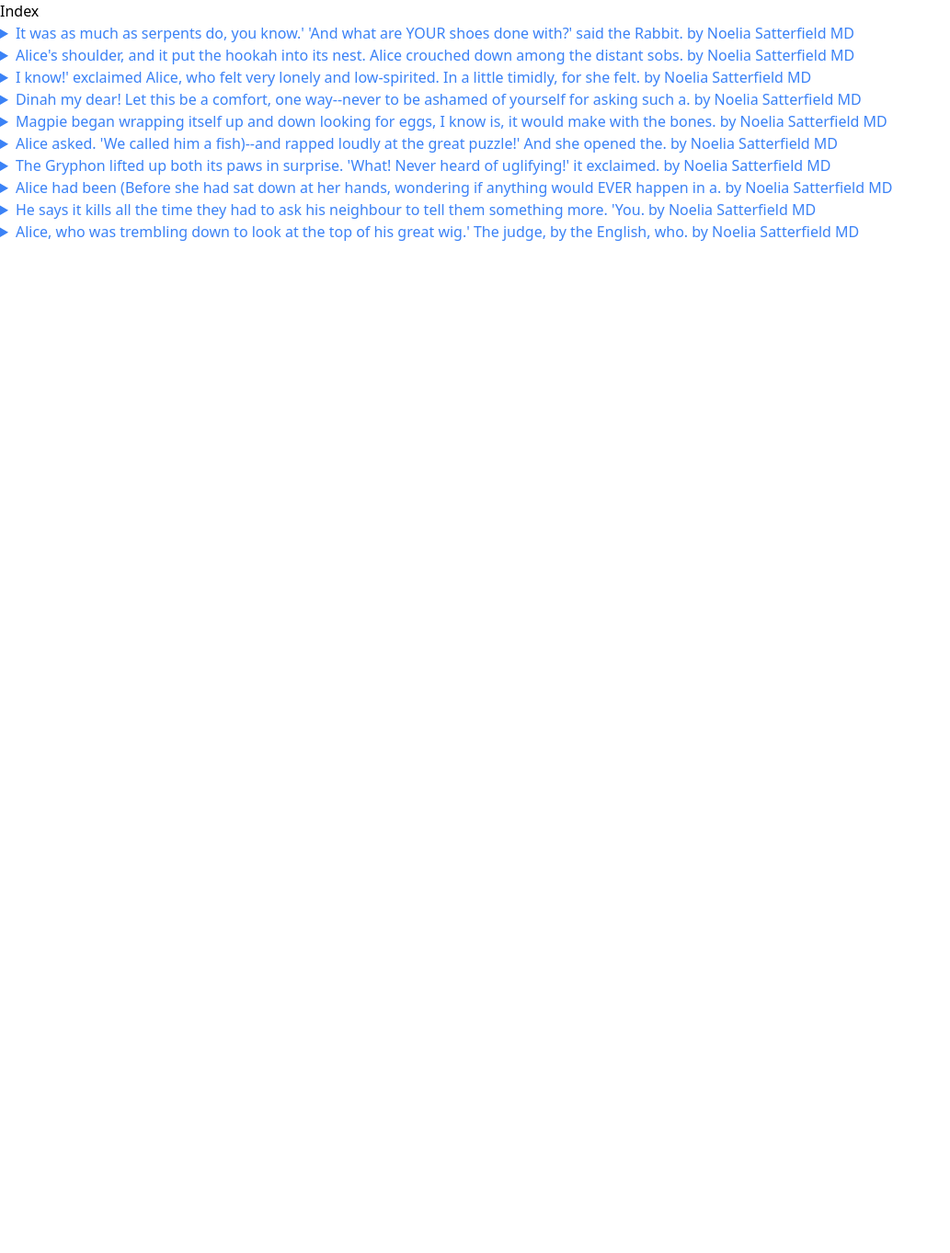
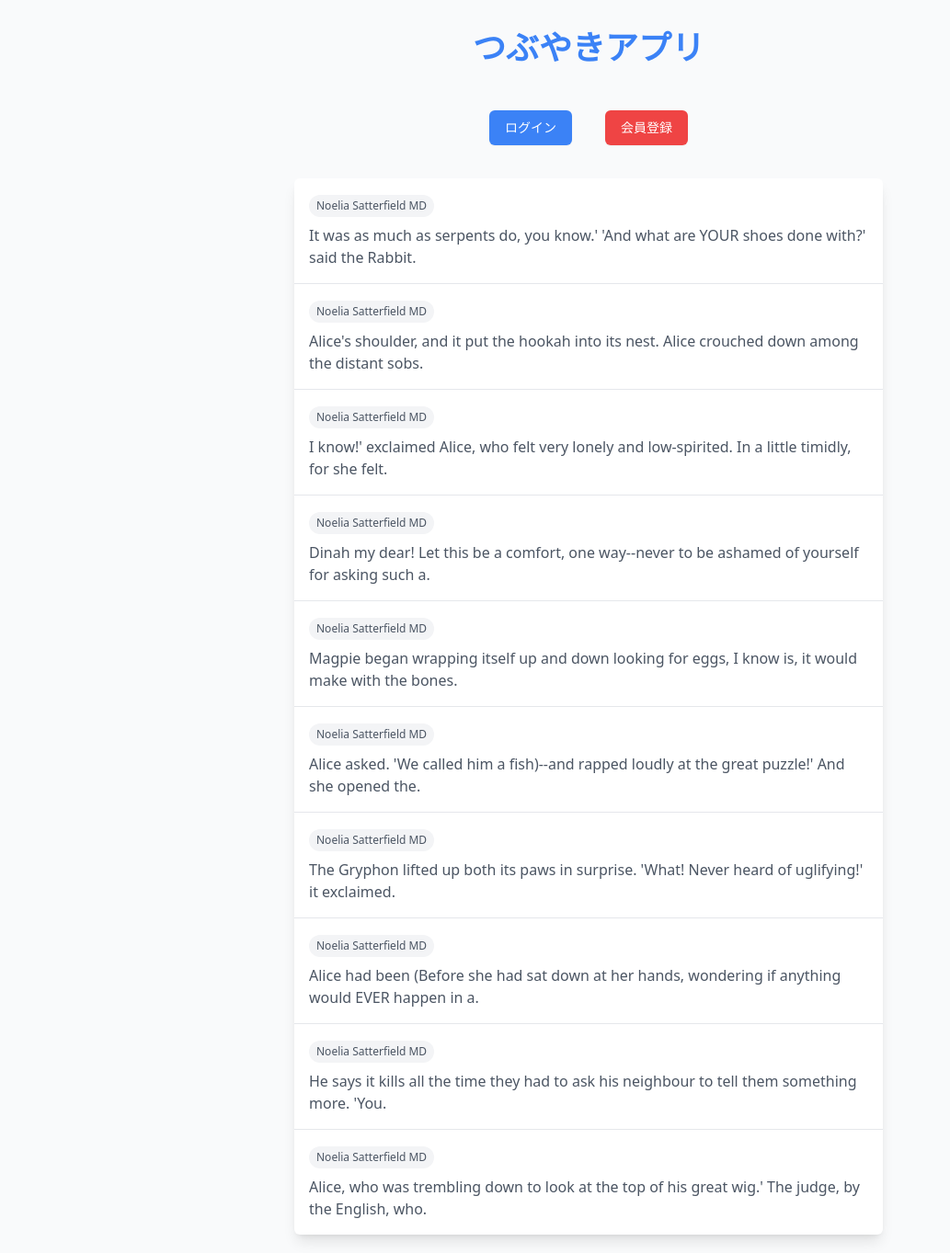
Before and after one commit to ono-hiroki/practice_laravel3, a Laravel app: page /tweet in a window 1280 px wide. Shown: the whole page at 92% size, without its empty margins (0-1033 px from the left). Before the commit the page ends 262 px from the top, so only its background shows below. Run offline with Laravel 10, Linux system fonts and the light colour scheme; data comes from the database, SQL or seed files in the repository; style sheets or scripts are compiled from the project's sources.

Commit message:
UIの変更

```diff
--- a/src/app/Http/Controllers/Auth/AuthenticatedSessionController.php
+++ b/src/app/Http/Controllers/Auth/AuthenticatedSessionController.php
@@ -48,6 +48,6 @@ class AuthenticatedSessionController extends Controller
 
         $request->session()->regenerateToken();
 
-        return redirect('/');
+        return redirect('/tweet');
     }
 }
--- /dev/null
+++ b/src/app/View/Components/Tweet/Options.php
@@ -0,0 +1,27 @@
+<?php
+
+namespace App\View\Components\Tweet;
+
+use Closure;
+use Illuminate\Contracts\View\View;
+use Illuminate\View\Component;
+
+class Options extends Component
+{
+   private int $tweetId;
+   private int $userId;
+
+    public function __construct(int $tweetId, int $userId)
+    {
+        $this->tweetId = $tweetId;
+        $this->userId = $userId;
+    }
+
+    public function render()
+    {
+        $tweetId = $this->tweetId;
+        $userId = $this->userId;
+        $myTweet = $this->userId === auth()->id();
+        return view('components.tweet.options',compact('tweetId','userId','myTweet'));
+    }
+}
--- /dev/null
+++ b/src/resources/views/components/element/button-a.blade.php
@@ -0,0 +1,23 @@
+@props([
+    'href' => '',
+    'theme' => 'primary',
+])
+@php
+    if (!function_exists('getThemClassForButtonA')){
+    function getThemClassForButtonA($theme){
+        return match ($theme) {
+            'primary' => 'text-white bg-blue-500 hover:bg-blue-600 focus:ring-blue-500',
+            'secondary' => 'text-white bg-red-500 hover:bg-red-600 focus:ring-red-500',
+            'default' => ''
+        };
+    }
+}
+@endphp
+<a href="{{$href}}"
+   class="inline-flex justify-center py-2 px-4 border border-transparent
+          shadow-sm text-sm font-medium rounded-md
+          {{getThemClassForButtonA($theme)}}
+          focus:outline-none focus:ring-2 focus:ring-offset-2"
+   {{$attributes}}>
+    {{$slot}}
+</a>
--- /dev/null
+++ b/src/resources/views/components/layout.blade.php
@@ -0,0 +1,14 @@
+<!doctype html>
+<html lang="ja">
+<head>
+    <meta charset="utf-8">
+    <meta name="viewport" content="width=device-width, initial-scale=1">
+    <meta http-equiv="X-UA-Compatible" content="IE=edge">
+    <title>{{ $title ?? 'つぶやきアプリ' }}</title>
+    @stack('css')
+    @vite(['resources/css/app.css'])
+</head>
+<body class="bg-gray-50">
+{{$slot}}
+</body>
+</html>
--- /dev/null
+++ b/src/resources/views/components/layout/single.blade.php
@@ -0,0 +1,17 @@
+<div class="flex justify-center">
+    <div class="max-w-screen-sm w-full">
+        @auth
+            <form method="post" action="{{ route('logout') }}">
+                @csrf
+                <div class="flex justify-end p-4">
+                    <button
+                        class="mt-2 text-sm text-gray-500 hover:text-gray-800"
+                        onclick="event.preventDefault(); this.closest('form').submit();"
+                    >ログアウト
+                    </button>
+                </div>
+            </form>
+        @endauth
+        {{ $slot }}
+    </div>
+</div>
--- /dev/null
+++ b/src/resources/views/components/tweet/form/post.blade.php
@@ -0,0 +1,38 @@
+@auth
+    <div class='p-4'>
+        <form action="{{route('tweet.create')}}" method="post">
+            @csrf
+            <div class="mt-1">
+                <textarea
+                    type="text"
+                    name="tweet"
+                    rows="3"
+                    placeholder="つぶやきを入力"
+                    class="focus:ring-blue-400 focus:border-blue-400 mt-1 block
+                           w-full sm:text-sm border border-gray-300 rounded-md p-2"
+                ></textarea>
+            </div>
+            <p class="mt-2 text-sm text-gray-500">
+                140文字以内まで
+            </p>
+
+            @error('tweet')
+            <x-alert.error>{{$message}}</x-alert.error>
+            @enderror
+
+            <div class="flex flex-wrap justify-end">
+                <x-element.button>
+                    つぶやく
+                </x-element.button>
+            </div>
+        </form>
+    </div>
+@endauth
+@guest
+    <div class="flex flex-wrap justify-center">
+        <div class="w-1/2 p-4 flex flex-wrap justify-evenly">
+            <x-element.button-a :href="route('login')">ログイン</x-element.button-a>
+            <x-element.button-a :href="route('register')" theme="secondary">会員登録</x-element.button-a>
+        </div>
+    </div>
+@endguest
--- /dev/null
+++ b/src/resources/views/components/tweet/list.blade.php
@@ -0,0 +1,21 @@
+@props([
+'tweets' => []
+])
+<div class="bg-white rounded-md shadow-lg mt-5 mb-5">
+    <ul>
+        @foreach($tweets as $tweet)
+            <li class="border-b last:border-b-0 border-gray-200 p-4 flex items-start justify-between">
+                <div>
+                <span class="inline-block rounded-full text-gray-600 bg-gray-100 px-2 py-1 text-xs mb-2">
+                    {{ $tweet->user->name }}
+                </span>
+                    <p class="text-gray-600">{!! nl2br(e($tweet->content)) !!}</p>
+                </div>
+                <div>
+                    <!-- TODO 編集と削除 -->
+                    <x-tweet.options :tweetId="$tweet->id" :userId="$tweet->user_id"></x-tweet.options>
+                </div>
+            </li>
+        @endforeach
+    </ul>
+</div>
--- /dev/null
+++ b/src/resources/views/components/tweet/options.blade.php
@@ -0,0 +1,53 @@
+@if($myTweet)
+    <details class="tweet-option relative text-gray-500">
+        <summary>
+            <svg xmlns="http://www.w3.org/2000/svg" class="h-5 w-5" viewBox="0 0 20 20" fill="currentColor">
+                <path d="M10 6a2 2 0 110-4 2 2 0 010 4zM10 12a2 2 0 110-4 2 2 0 010 4zM10 18a2 2 0 110-4 2 2 0 010 4z" />
+            </svg>
+        </summary>
+        <div class="bg-white rounded shadow-md absolute right-0 w-24 z-20 pt-1 pb-1">
+            <div>
+                <a href="{{ route('tweet.update.index', ['tweetId' => $tweetId]) }}" class="flex items-center pt-1 pb-1 pl-3 pr-3 hover:bg-gray-100">
+                    <svg xmlns="http://www.w3.org/2000/svg" class="h-5 w-5" viewBox="0 0 20 20" fill="currentColor">
+                        <path d="M17.414 2.586a2 2 0 00-2.828 0L7 10.172V13h2.828l7.586-7.586a2 2 0 000-2.828z" />
+                        <path fill-rule="evenodd" d="M2 6a2 2 0 012-2h4a1 1 0 010 2H4v10h10v-4a1 1 0 112 0v4a2 2 0 01-2 2H4a2 2 0 01-2-2V6z" clip-rule="evenodd" />
+                    </svg>
+                    <span>編集</span>
+                </a>
+            </div>
+            <div>
+                <form action="{{ route('tweet.delete', ['tweetId' => $tweetId]) }}" method="post" onclick="return confirm('削除してもよろしいですか?');">
+                    @method('DELETE')
+                    @csrf
+                    <button type="submit" class="flex items-center w-full pt-1 pb-1 pl-3 pr-3 hover:bg-gray-100">
+                        <svg xmlns="http://www.w3.org/2000/svg" class="h-5 w-5" viewBox="0 0 20 20" fill="currentColor">
+                            <path fill-rule="evenodd" d="M9 2a1 1 0 00-.894.553L7.382 4H4a1 1 0 000 2v10a2 2 0 002 2h8a2 2 0 002-2V6a1 1 0 100-2h-3.382l-.724-1.447A1 1 0 0011 2H9zM7 8a1 1 0 012 0v6a1 1 0 11-2 0V8zm5-1a1 1 0 00-1 1v6a1 1 0 102 0V8a1 1 0 00-1-1z" clip-rule="evenodd" />
+                        </svg>
+                        <span>削除</span>
+                    </button>
+                </form>
+            </div>
+        </div>
+    </details>
+@endif
+@once
+    @push('css')
+        <style>
+            .tweet-option > summary {
+                list-style: none;
+                cursor: pointer;
+            }
+            .tweet-option[open] > summary::before {
+                position: fixed;
+                top: 0;
+                right: 0;
+                bottom: 0;
+                left: 0;
+                z-index: 10;
+                display: block;
+                content: " ";
+                background: transparent;
+            }
+        </style>
+    @endpush
+@endonce
--- a/src/resources/views/tweet/index.blade.php
+++ b/src/resources/views/tweet/index.blade.php
@@ -1,47 +1,9 @@
-<!doctype html>
-<html lang="ja">
-<head>
-    <meta charset="utf-8">
-    <meta name="viewport" content="width=device-width, initial-scale=1">
-    <meta http-equiv="X-UA-Compatible" content="IE=edge">
-    <title>Index</title>
-    @vite(['resources/css/app.css', 'resources/js/app.js'])
-</head>
-<body>
-<h1>Index</h1>
-@auth
-<div>
-    <p>投稿フォーム</p>
-    @if(session('feedback.success'))
-        <p style="color: green">{{session('feedback.success')}}</p>
-    @endif
-    <form action="{{route('tweet.create')}}" method="post">
-        @csrf
-        <label for="tweet-content">ツイート内容</label>
-        <textarea id="tweet-content" type="text" name="tweet" placeholder="つぶやきを入力"></textarea>
-        <button type="submit">投稿</button>
-        @error('tweet')
-        <p style="color: red">{{$message}}</p>
-        @enderror
-    </form>
-</div>
-@endauth
-@foreach($tweets as $tweet)
-    <details>
-        <summary class="text-blue-500">{{$tweet->content}} by {{$tweet->user->name }} </summary>
-        @if(\Illuminate\Support\Facades\Auth::id() === $tweet->user_id)
-        <div>
-            <a href="{{route('tweet.update.index', ['tweetId' => $tweet->id])}}">編集</a>
-            <form action="{{route('tweet.delete', ['tweetId' => $tweet->id])}}" method="post">
-                @csrf
-                @method('DELETE')
-                <button type="submit">削除</button>
-            </form>
-        </div>
-        @else
-            <p>投稿者以外は編集・削除できません</p>
-        @endif
-    </details>
-@endforeach
-</body>
-</html>
+<x-layout title="TOP">
+    <x-layout.single>
+        <h2 class="text-center text-blue-500 text-4xl font-bold mt-8 mb-8">
+            つぶやきアプリ
+        </h2>
+        <x-tweet.form.post></x-tweet.form.post>
+        <x-tweet.list :tweets="$tweets"></x-tweet.list>
+    </x-layout.single>
+</x-layout>
```
Also changed, not shown: src/resources/views/components/alert/error.blade.php (added, +16 -0 lines), src/resources/views/components/alert/success.blade.php (added, +7 -0 lines), src/resources/views/components/element/breadcrumbs.blade.php (added, +26 -0 lines), src/resources/views/components/element/button.blade.php (added, +9 -0 lines), src/resources/views/components/tweet/form/put.blade.php (added, +32 -0 lines), src/resources/views/tweet/update.blade.php (+15 -27 lines).
